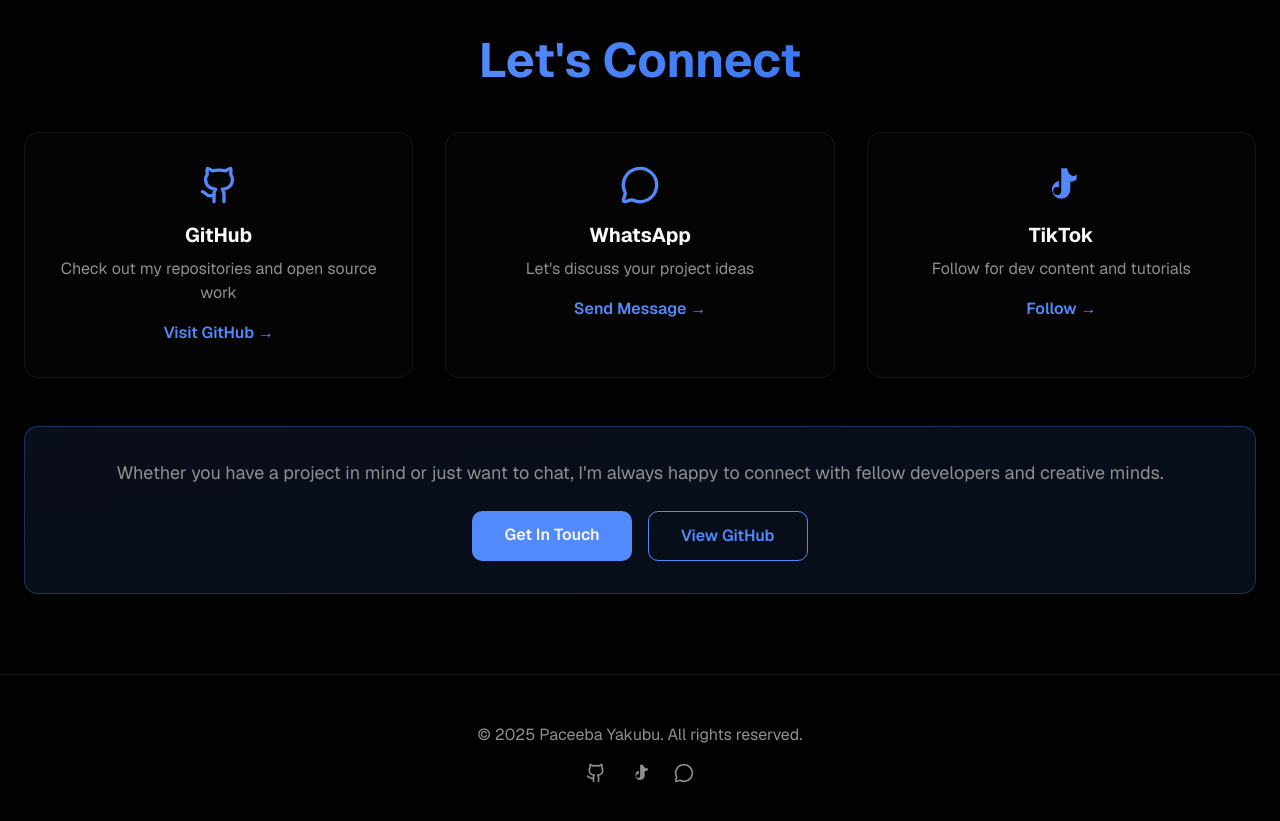
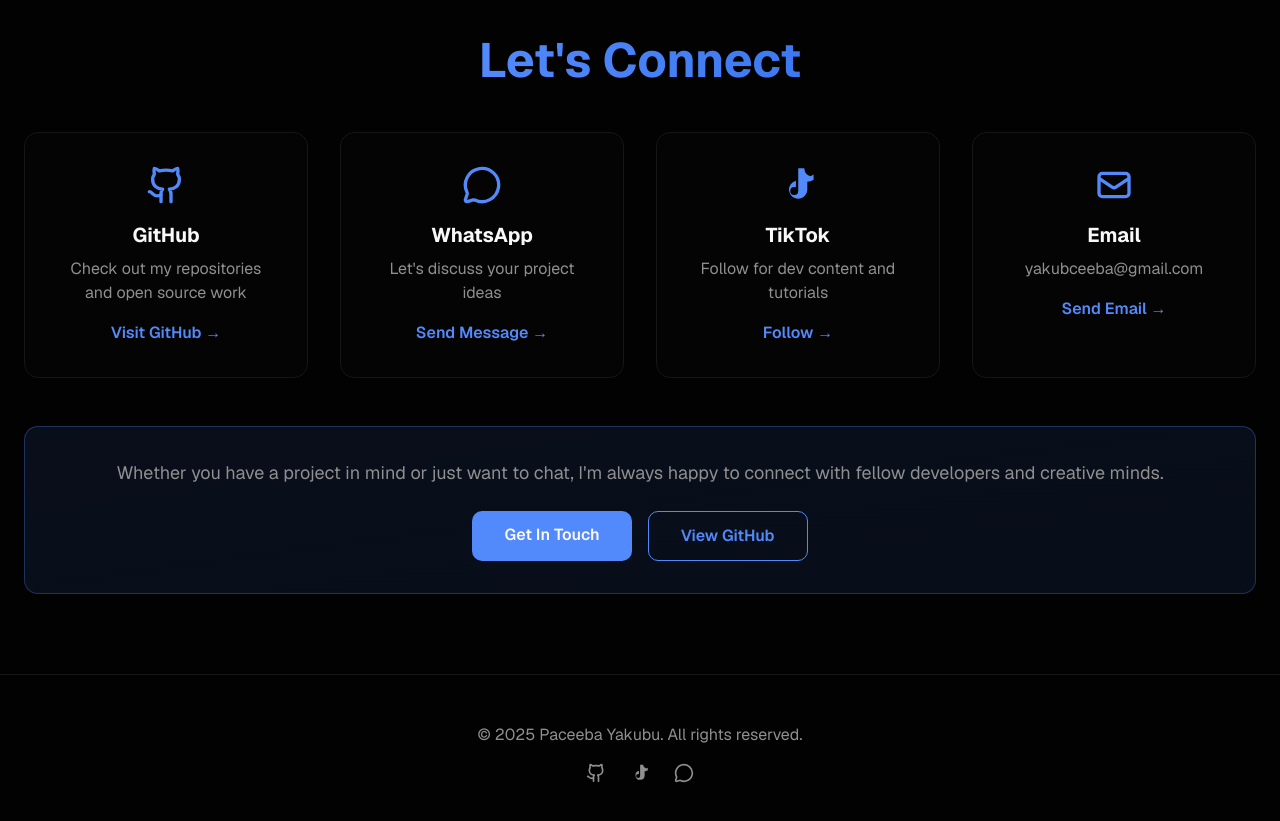
Before and after one commit to Paceeba-Rick/v0-my-portfolio-site, a Next.js app: page / in a window 1280 px wide. Shown: the part 4200-5021 px from the top of the page. Built offline with nearby package versions, Linux system fonts and the light colour scheme.

Commit message:
feat: add email contact option and update grid layout\n\nAdd email card in contact section and update grid for 4 columns on larger screens.

```diff
--- a/app/page.tsx
+++ b/app/page.tsx
@@ -464,7 +464,7 @@ export default function Portfolio() {
               </span>
             </h2>
 
-            <div className="grid md:grid-cols-3 gap-8 mb-12">
+            <div className="grid md:grid-cols-2 lg:grid-cols-4 gap-8 mb-12">
               <a
                 href="https://github.com/Paceeba-Rick"
                 target="_blank"
@@ -510,6 +510,30 @@ export default function Portfolio() {
                 <p className="text-muted-foreground mb-4">Follow for dev content and tutorials</p>
                 <span className="text-primary font-semibold group-hover:translate-x-2 transition-transform inline-block">
                   Follow →
+                </span>
+              </a>
+
+              <a
+                href="mailto:yakubceeba@gmail.com"
+                className="animate-stagger-4 group p-8 rounded-xl border border-border hover:border-primary/50 bg-card/50 hover:bg-card transition-all duration-300 hover:shadow-lg hover:shadow-primary/20 text-center hover:scale-105"
+              >
+                <svg
+                  className="mx-auto mb-4 w-10 h-10 text-primary group-hover:scale-125 transition-transform"
+                  fill="none"
+                  stroke="currentColor"
+                  viewBox="0 0 24 24"
+                >
+                  <path
+                    strokeLinecap="round"
+                    strokeLinejoin="round"
+                    strokeWidth={2}
+                    d="M3 8l7.89 5.26a2 2 0 002.22 0L21 8M5 19h14a2 2 0 002-2V7a2 2 0 00-2-2H5a2 2 0 00-2 2v10a2 2 0 002 2z"
+                  />
+                </svg>
+                <h3 className="text-xl font-bold mb-2">Email</h3>
+                <p className="text-muted-foreground mb-4">yakubceeba@gmail.com</p>
+                <span className="text-primary font-semibold group-hover:translate-x-2 transition-transform inline-block">
+                  Send Email →
                 </span>
               </a>
             </div>
```
